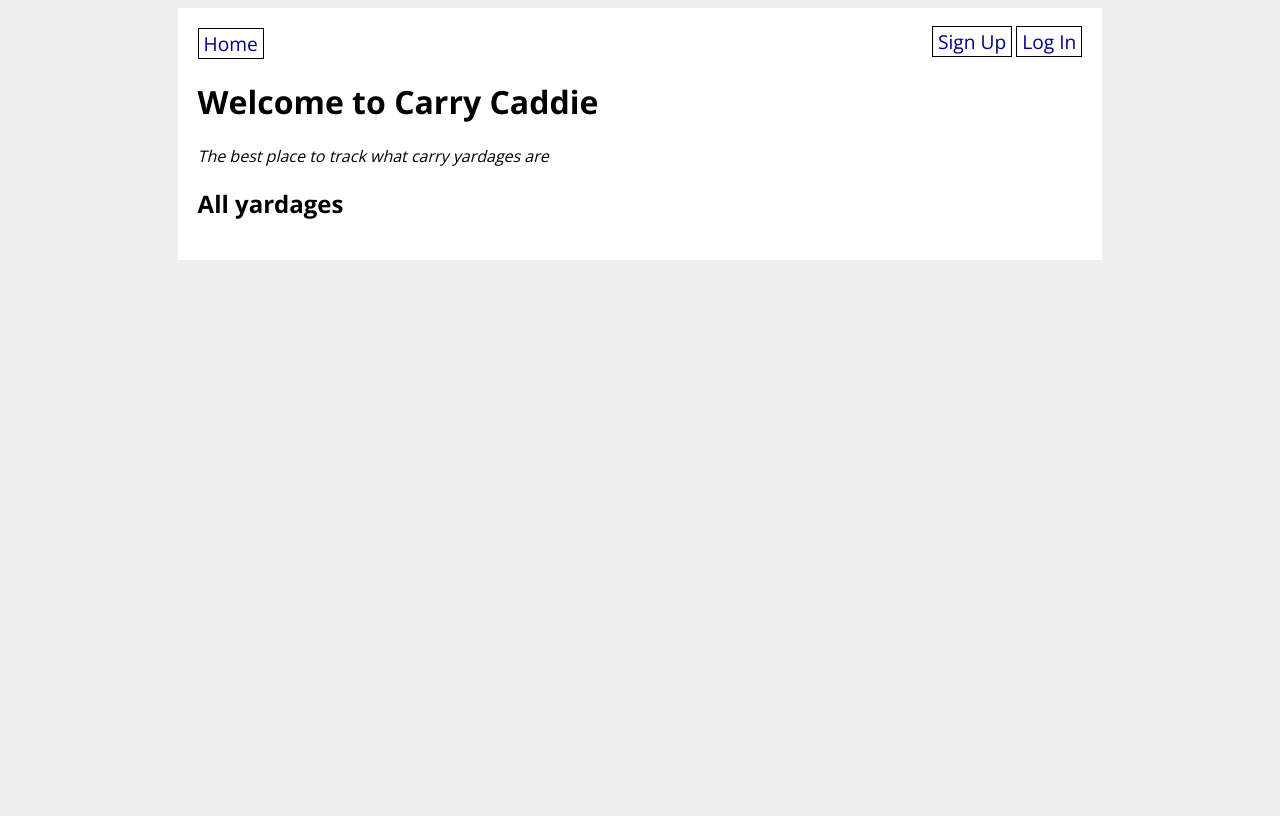
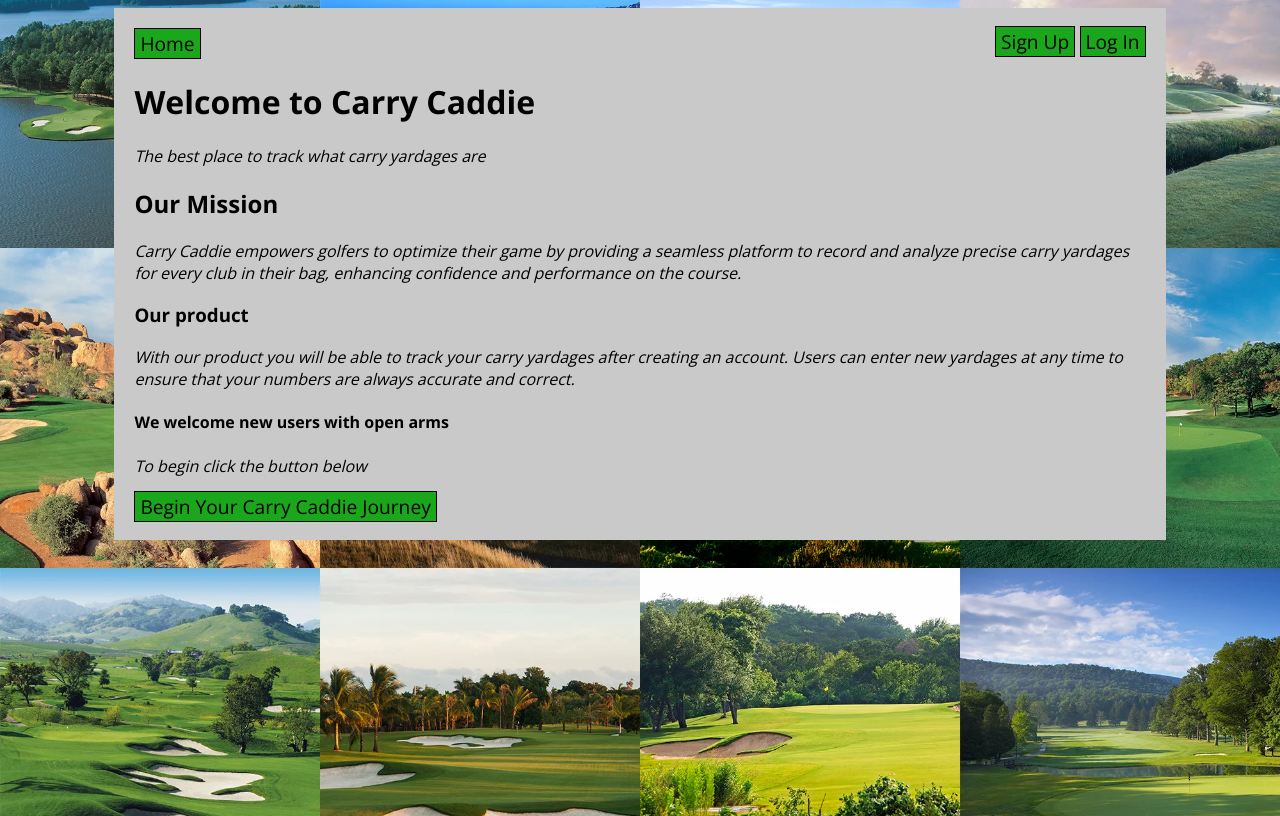
Before and after one commit to DominicBarnett/Carry-Caddie, a Flask app: page / in a window 1280 px wide. Before the commit the page ends 260 px from the top, so only its background shows below. Run offline with Flask 3, Linux system fonts and the light colour scheme; data that the repository does not hold is empty.

Commit message:
Theme created, bicycle (MVP), and car done

```diff
--- a/GolfCarry_App/main/routes.py
+++ b/GolfCarry_App/main/routes.py
@@ -19,13 +19,13 @@ def homepage():
 @main.route('/new_carryyardages', methods=['GET', 'POST'])
 @login_required
 def new_carryyardages():
-    print("**********************")
-    print('New Carry Yardages')
-    print("IIIIIIIIIIIIIIIIIII CURENT USER BELOW IIIIIIIIIIIIIII")
+    # print("**********************")
+    # print('New Carry Yardages')
+    # print("IIIIIIIIIIIIIIIIIII CURENT USER BELOW IIIIIIIIIIIIIII")
     print(current_user)
     form = CarryYardageForm()
     if form.validate_on_submit():
-        print("_____________________Form AUTO SUBMIT_______________________")
+        # print("_____________________Form AUTO SUBMIT_______________________")
         new_yardages = CarryYardages(
             PWedge=form.PWedge.data,
             Nine_Iron=form.Nine_Iron.data,
@@ -46,14 +46,14 @@ def new_carryyardages():
 
         flash('New yardages were created successfully.')
         return redirect(url_for('main.yardage_detail', carryyardages_id=new_yardages.id))
-    print('&&&&&&&&&&&&&&&&&&&&&&&& GOT PAST THE FORM &&&&&&&&&&&&&&&&&&&&')
+    # print('&&&&&&&&&&&&&&&&&&&&&&&& GOT PAST THE FORM &&&&&&&&&&&&&&&&&&&&')
     return render_template('new_carryyardages.html', form=form)
 
 
 @main.route('/yardages/<carryyardages_id>', methods=['GET', 'POST'])
 @login_required
 def yardage_detail(carryyardages_id):
-    print("*************")
+    # print("*************")
     print(carryyardages_id)
     yardages = CarryYardages.query.get(carryyardages_id)
     form = CarryYardageForm(obj=yardages)
--- a/GolfCarry_App/static/style.css
+++ b/GolfCarry_App/static/style.css
@@ -2,13 +2,20 @@ body {
     display: flex;
     flex-direction: column;
     align-items: center;
-    background-color: #eee;
     font-family: 'Open Sans', sans-serif;
+}
+.background {
+    background-image: url(images/CourseCollage.webp);
+    background-size: cover;
+    background-position: center;
+    background-repeat: no-repeat;
+    position: relative;
+    height: 100vh;
 }
 
 #content {
-    width: 70%;
-    background-color: white;
+    width: 80%;
+    background-color: rgb(201, 201, 201);
     padding: 20px;
 }
 
@@ -20,11 +27,15 @@ nav {
 }
 
 nav a {
-    color: navy;
+    color: rgb(0, 0, 0);
+    background-color: rgb(27, 167, 27);
     text-decoration: none;
     border: 1px solid black;
     padding: 1px 5px;
     font-size: 1.2em;
+}
+nav a:hover{
+    background-color: yellow;
 }
 
 fieldset {
@@ -67,3 +78,25 @@ div.item-details {
     width: 250px;
     height: 300px;
 }
+
+table {
+    border-collapse: collapse;
+    margin-left: 1em;
+    margin-right: 1em;
+}
+
+th, td {
+    border: 1px solid black;
+
+}
+#begin-button{
+    color: rgb(0, 0, 0);
+    background-color: rgb(27, 167, 27);
+    text-decoration: none;
+    border: 1px solid black;
+    padding: 1px 5px;
+    font-size: 1.2em;
+}
+#begin-button:hover{
+    background-color: yellow;
+}
--- a/GolfCarry_App/templates/base.html
+++ b/GolfCarry_App/templates/base.html
@@ -6,7 +6,7 @@
         <link rel="preconnect" href="https://fonts.gstatic.com">
         <link href="https://fonts.googleapis.com/css2?family=Open+Sans:wght@400;700&display=swap" rel="stylesheet">
     </head>
-    <body>
+    <body class="background">
         <div id="content">
             {% for message in get_flashed_messages() %}
                 <p>{{ message }}</p>
--- a/GolfCarry_App/templates/home.html
+++ b/GolfCarry_App/templates/home.html
@@ -5,17 +5,16 @@
 
 <p><em>The best place to track what carry yardages are</em></p>
 
-<h2>All yardages</h2>
+<h2>Our Mission</h2>
 
-<!-- {% for affiliation in all_affiliations %}
-<div class="affiliation">
-    <a href="/affiliation/{{ affiliation.id }}">{{ affiliation.title }}</a> -
-    {% if affiliation.characters %}
-        {{ affiliation.characters|length }}
-    {% else %}
-        No characters yet
-    {% endif %}
-</div>
-{% endfor %} -->
+<p><em>Carry Caddie empowers golfers to optimize their game by providing a seamless platform to record and analyze precise carry yardages for every club in their bag, enhancing confidence and performance on the course.</em></p>
+
+<h3>Our product</h3>
+
+<p><em>With our product you will be able to track your carry yardages after creating an account. Users can enter new yardages at any time to ensure that your numbers are always accurate and correct.</em></p>
+
+<h4>We welcome new users with open arms</h4>
+<p><em>To begin click the button below</em></p>
+<a href="/signup" id="begin-button">Begin Your Carry Caddie Journey</a>
 
 {% endblock %}
```
Also changed, not shown: GolfCarry_App/models.py (+11 -11 lines), GolfCarry_App/templates/userhome.html (+4 -6 lines), GolfCarry_App/static/images/CourseCollage.webp (added).
